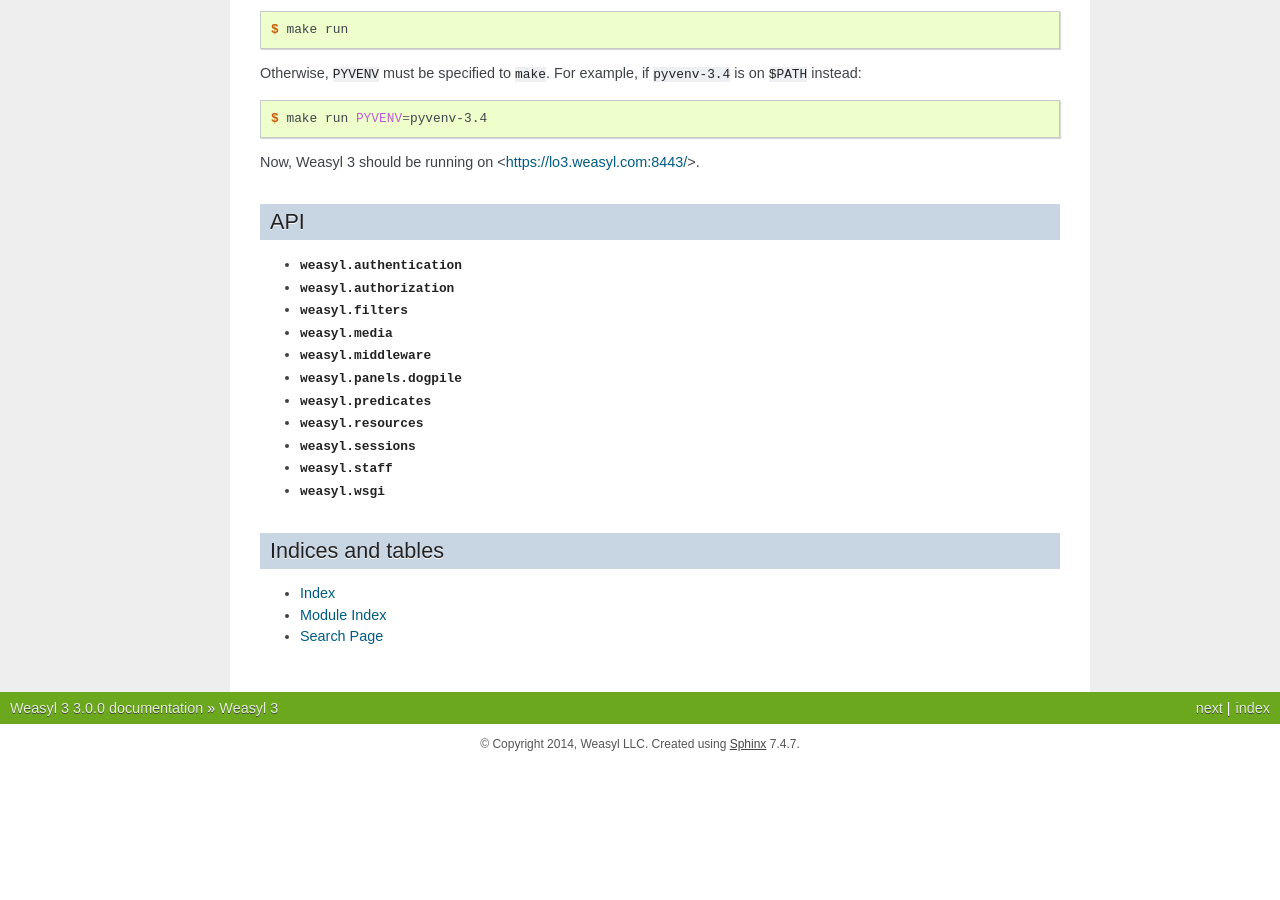
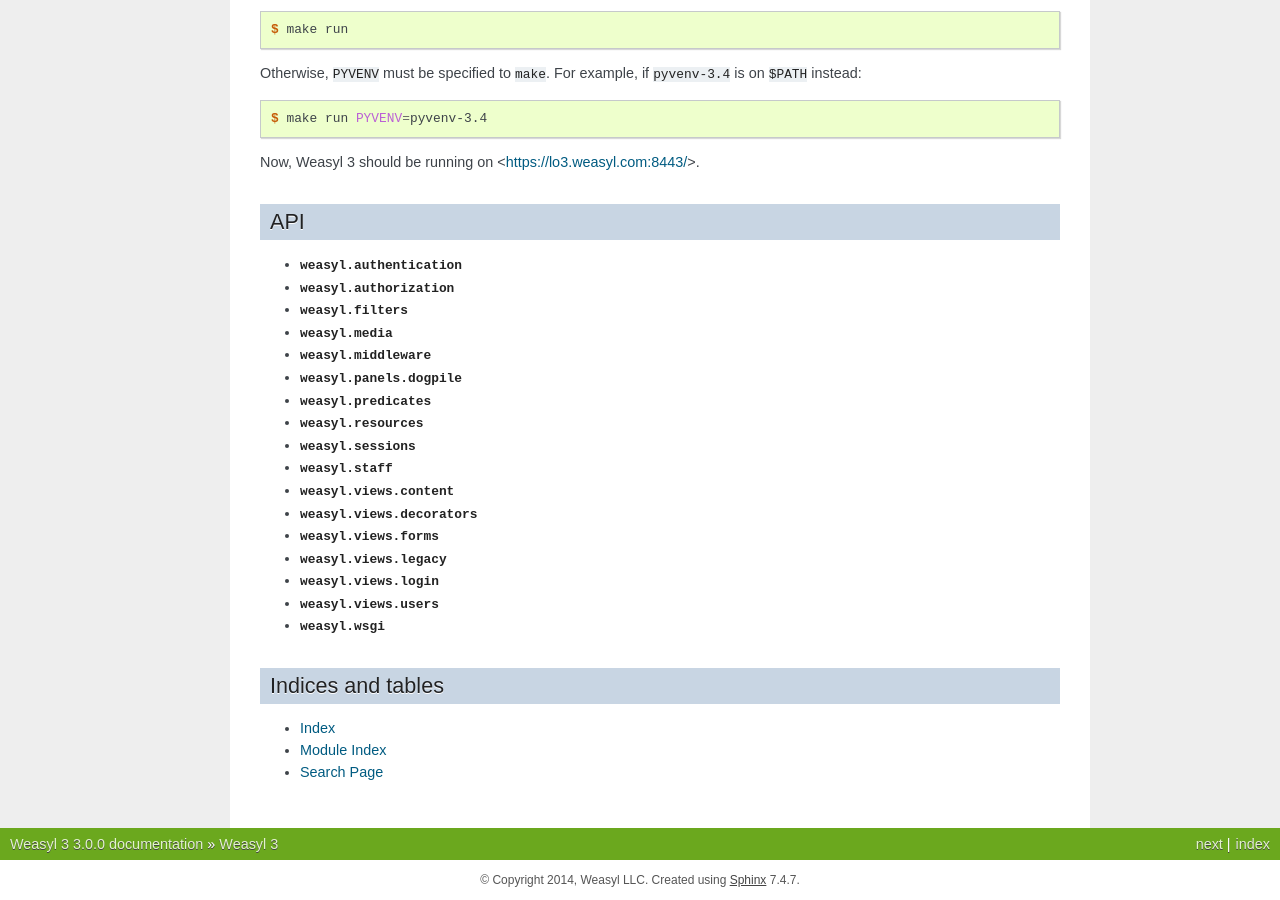
Before and after one commit to Weasyl/weasyl3, a Sphinx documentation site: the page built from docs/source/index.rst, in a window 1280 px wide and 900 px high, scrolled down 2066 px. Built offline with Sphinx 7.4.7, drawn with Linux system fonts in a browser that asks for light colours; the version number is read from the project's files by our own code; before the commit the page ends 2830 px from its top, so only the background shows below that.

Commit message:
Add more source files, for weasyl.views.

```diff
--- a/docs/source/index.rst
+++ b/docs/source/index.rst
@@ -22,6 +22,12 @@
    resources
    sessions
    staff
+   views/content
+   views/decorators
+   views/forms
+   views/legacy
+   views/login
+   views/users
    wsgi
 
 
--- /dev/null
+++ b/docs/source/views/content.rst
@@ -0,0 +1,6 @@
+``weasyl.views.content``
+========================
+
+.. automodule:: weasyl.views.content
+   :members:
+   :undoc-members:
--- /dev/null
+++ b/docs/source/views/decorators.rst
@@ -0,0 +1,6 @@
+``weasyl.views.decorators``
+===========================
+
+.. automodule:: weasyl.views.decorators
+   :members:
+   :undoc-members:
--- /dev/null
+++ b/docs/source/views/forms.rst
@@ -0,0 +1,6 @@
+``weasyl.views.forms``
+======================
+
+.. automodule:: weasyl.views.forms
+   :members:
+   :undoc-members:
--- /dev/null
+++ b/docs/source/views/legacy.rst
@@ -0,0 +1,6 @@
+``weasyl.views.legacy``
+=======================
+
+.. automodule:: weasyl.views.legacy
+   :members:
+   :undoc-members:
--- /dev/null
+++ b/docs/source/views/login.rst
@@ -0,0 +1,6 @@
+``weasyl.views.login``
+======================
+
+.. automodule:: weasyl.views.login
+   :members:
+   :undoc-members:
--- /dev/null
+++ b/docs/source/views/users.rst
@@ -0,0 +1,6 @@
+``weasyl.views.users``
+======================
+
+.. automodule:: weasyl.views.users
+   :members:
+   :undoc-members:
```
